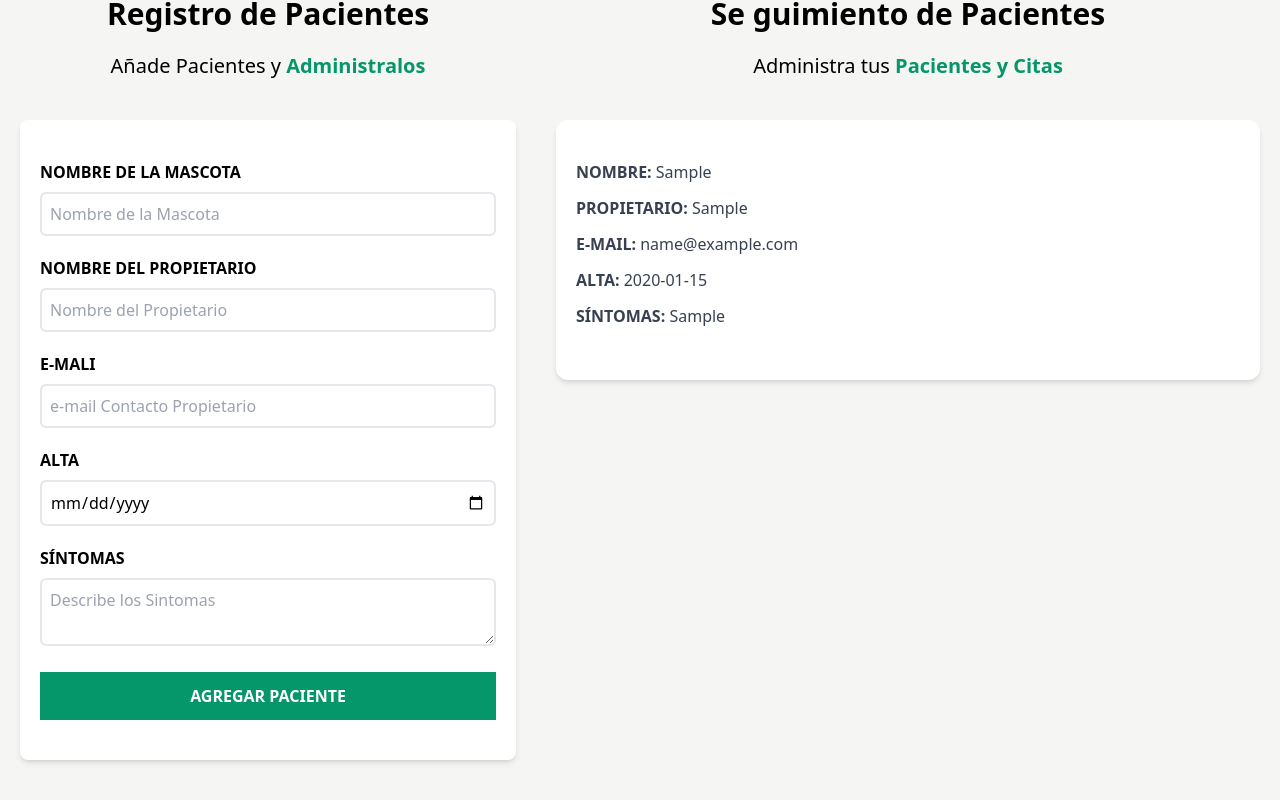
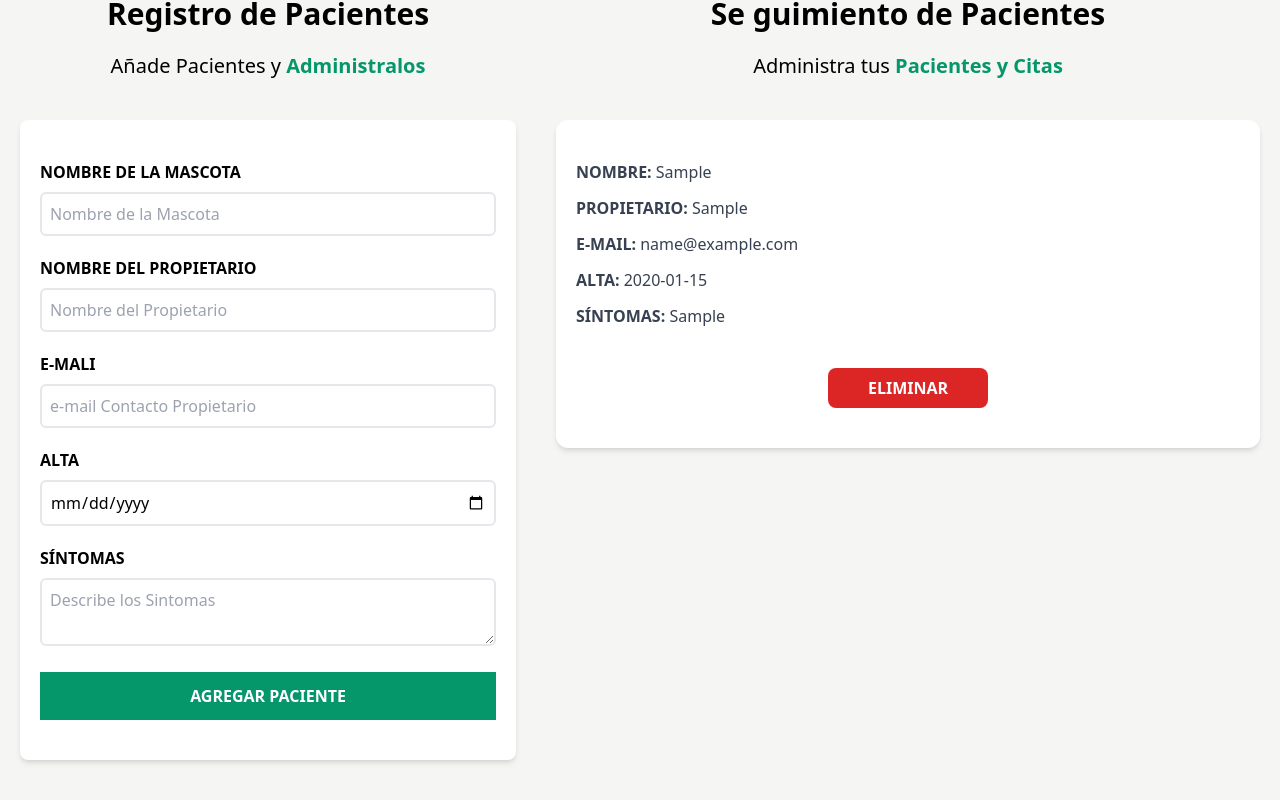
Before and after one commit to Wstov/AdministradorPacientes, a React (Vite) app in the folder RegistroPacientes/: page / in a window 1280 px wide. Both pictures are taken after typing "Sample", "Sample", "name@example.com", "2020-01-15", "Sample" into the empty fields and a click on the input "Agregar Paciente". Shown: the part 180-980 px from the top of the page. Built offline with nearby package versions, Linux system fonts and the light colour scheme.

Commit message:
Se crea el botón de eliminar

```diff
--- a/RegistroPacientes/src/components/Paciente.jsx
+++ b/RegistroPacientes/src/components/Paciente.jsx
@@ -26,6 +26,14 @@
             <p className='font-bold mb-3 text-gray-700 uppercase'>Síntomas: {''}
                 <span className='font-normal normal-case'>{sintomas}</span>
             </p>
+
+            <div className=' flex justify-center mt-10'>
+                <button
+                    type='button'
+                    className='py-2 px-10 bg-red-600 hover:bg-red-500 text-white font-bold
+                    uppercase rounded-lg'
+                >Eliminar</button>
+            </div>
         </div>
     )
 }
```
